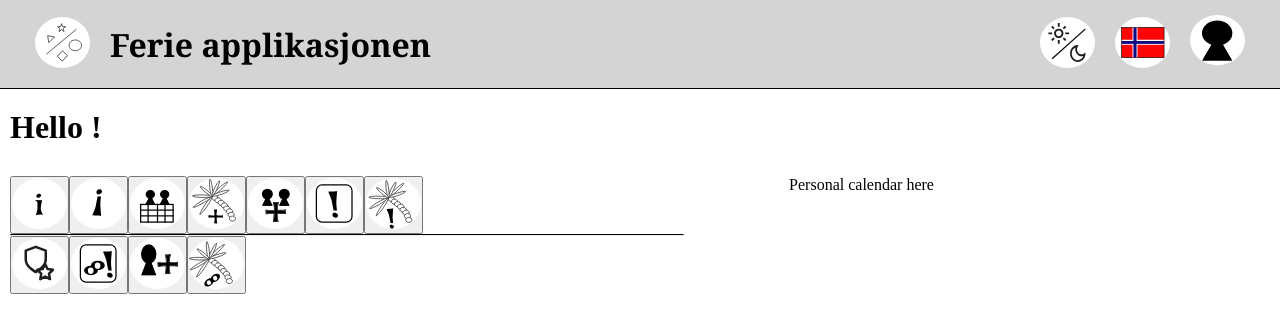
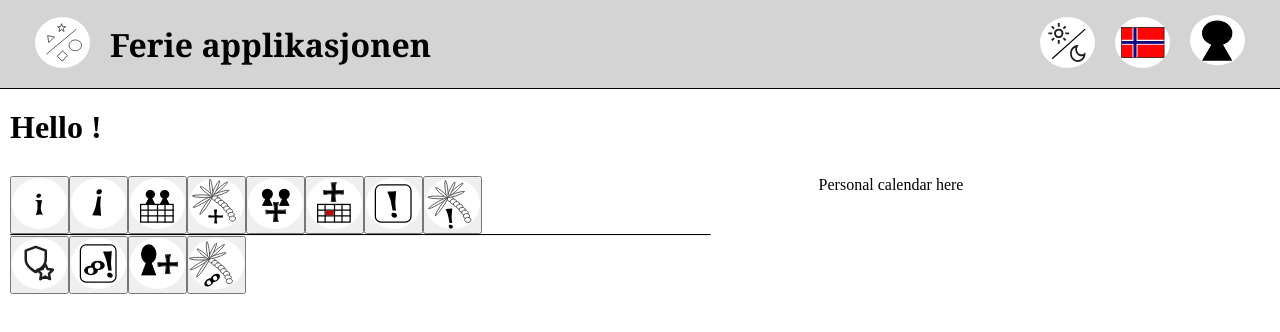
Before and after one commit to InaFPedersen/Holiday-Application, a React (Vite) app in the folder holiday-app/: page / in a window 1280 px wide. Shown: the top 332 px of the page. Built offline with nearby package versions, Linux system fonts and the light colour scheme.

Commit message:
feat: add event icon button to dashboard

```diff
--- a/holiday-app/src/Dashboard.tsx
+++ b/holiday-app/src/Dashboard.tsx
@@ -41,6 +41,9 @@ const Dashboard = () => {
                 <button className='icon-button add-group'>
                   <img src="./icons/add-group-icon-light.svg" alt="Light mode version of the Add Group icon button" />
                 </button>
+                <button className='icon-button add-event'>
+                  <img src="./icons/add-event-icon-light.svg" alt="Light mode version of the Add Event icon button" />
+                </button>
                 <button className='icon-button submit-feedback'>
                   <img src="./icons/submit-feedback-icon-light.svg" alt="Light mode version of the Submit Feedback icon button" />
                 </button>
@@ -79,6 +82,9 @@ const Dashboard = () => {
                 </button>
                 <button className='icon-button add-group'>
                   <img src="./icons/add-group-icon-dark.svg" alt="Dark mode version of the Add Group icon button" />
+                </button>
+                <button className='icon-button add-event'>
+                  <img src="./icons/add-event-icon-dark.svg" alt="Dark mode version of the Add Event icon button" />
                 </button>
                 <button className='icon-button submit-feedback'>
                   <img src="./icons/submit-feedback-icon-dark.svg" alt="Dark mode version of the Submit Feedback icon button" />
@@ -123,6 +129,9 @@ const Dashboard = () => {
                 <button className='icon-button add-group'>
                   <img src="./icons/add-group-icon-light.svg" alt="Light mode version of the Add Group icon button" />
                 </button>
+                <button className='icon-button add-event'>
+                  <img src="./icons/add-event-icon-light.svg" alt="Light mode version of the Add Event icon button" />
+                </button>
                 <button className='icon-button submit-feedback'>
                   <img src="./icons/submit-feedback-icon-light.svg" alt="Light mode version of the Submit Feedback icon button" />
                 </button>
@@ -160,6 +169,9 @@ const Dashboard = () => {
                 <button className='icon-button add-group'>
                   <img src="./icons/add-group-icon-dark.svg" alt="Dark mode version of the Add Group icon button" />
                 </button>
+                <button className='icon-button add-event'>
+                  <img src="./icons/add-event-icon-dark.svg" alt="Dark mode version of the Add Event icon button" />
+                </button>
                 <button className='icon-button submit-feedback'>
                   <img src="./icons/submit-feedback-icon-dark.svg" alt="Dark mode version of the Submit Feedback icon button" />
                 </button>
```
Also changed, not shown: holiday-app/public/icons/add-event-icon-dark.svg (added), holiday-app/public/icons/add-event-icon-light.svg (added).
